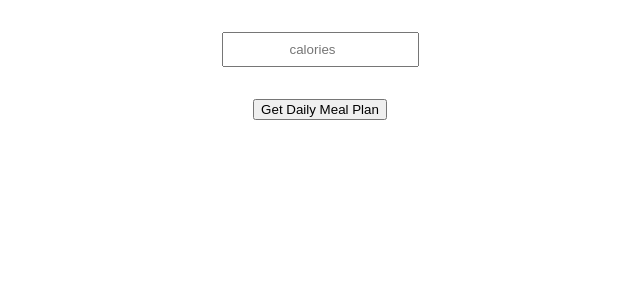
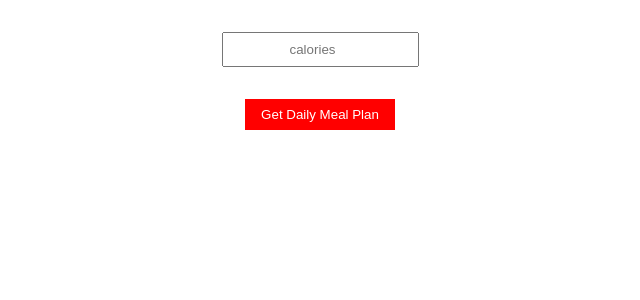
Before and after one commit to Amar-Omerika/Meal-Planing-App, a React (Create React App) app: page / in a window 1280 px wide. Shown: the top 300 px of the page, without its empty margins (320-960 px from the left). Built offline with nearby package versions, Linux system fonts and the light colour scheme; no server answers.

Commit message:
meal-app

```diff
--- a/src/App.css
+++ b/src/App.css
@@ -16,3 +16,14 @@ input {
 	padding: 0.5rem;
 	margin-bottom: 1rem;
 }
+button {
+	padding: 0.5rem 1rem;
+	background-color: red;
+	color: white;
+	border: none;
+}
+main {
+	display: flex;
+	flex-direction: column;
+	align-items: center;
+}
```
